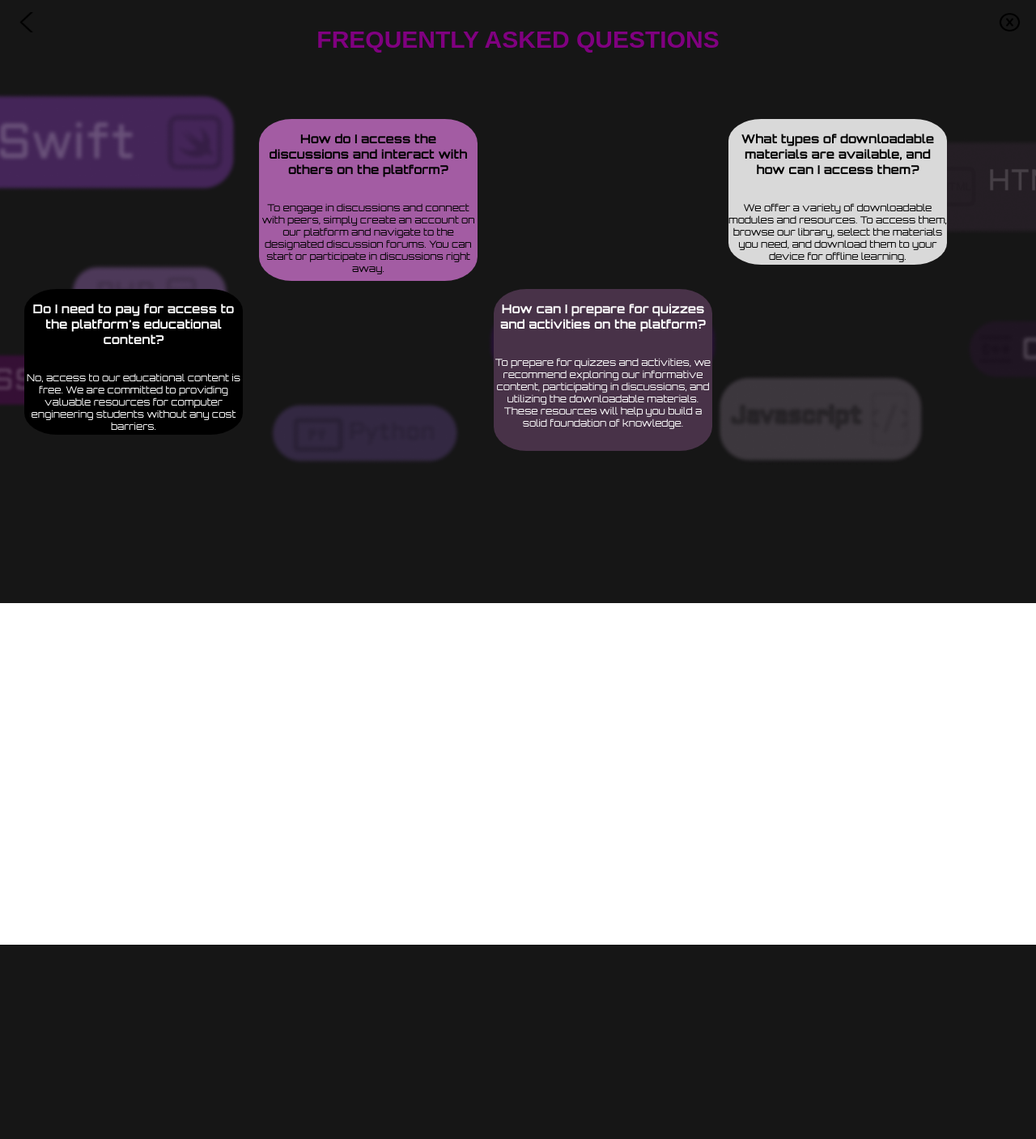
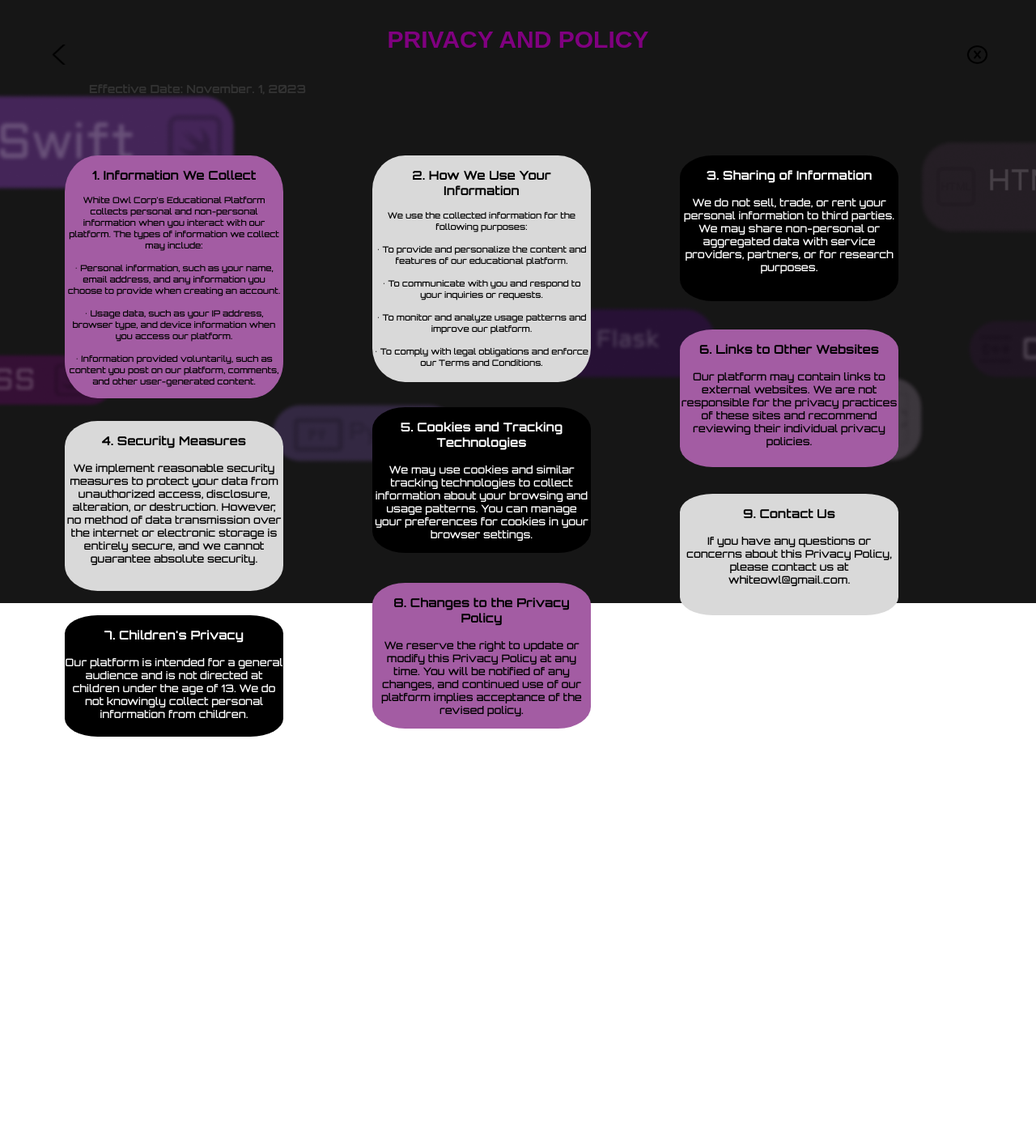
Before and after one commit to Helelelu/flask, a Flask app: page /pap in a window 1280 px wide. Shown: the part 55-1462 px from the top of the page at 81% size. Before the commit the page ends 1222 px from the top, so only its background shows below. Run offline with Flask 3, Linux system fonts and the light colour scheme; some web fonts are replaced.

Commit message:
navbar updates

```diff
--- a/READY CET GO/templates/PAP.html
+++ b/READY CET GO/templates/PAP.html
@@ -4,17 +4,12 @@
 <head>
     <meta charset="UTF-8">
     <meta http-equiv="X-UA-Compatible" content="IE=edge">
-    <title>Frequently Asked Questions</title>
-    <link rel="stylesheet" href="../styles/header.css">
-    <link rel="stylesheet" href="../styles/general.css">
-    <link rel="stylesheet" href="../styles/side-bar.css">
-    <link rel="stylesheet" href="../styles/sidebar-expand.css">
-    <link rel="stylesheet" href="faq.css">
+    <title>Privacy and Policy</title>
     <link rel="stylesheet" type="text/css" href="{{ url_for('static', filename= 'header.css')}}">
     <link rel="stylesheet" type="text/css" href="{{ url_for('static', filename= 'general.css')}}">
     <link rel="stylesheet" type="text/css" href="{{ url_for('static', filename= 'side-bar.css')}}">
     <link rel="stylesheet" type="text/css" href="{{ url_for('static', filename= 'sidebar-expand.css')}}">
-    <link rel="stylesheet" type="text/css" href="{{ url_for('static', filename= 'faq.css')}}">
+    <link rel="stylesheet" type="text/css" href="{{ url_for('static', filename= 'PAP.css')}}">
     <link rel="stylesheet" type="text/css" href="{{ url_for('static', filename= 'styles.css')}}">
 
     <link href="https://cdn.jsdelivr.net/npm/remixicon@3.5.0/fonts/remixicon.css" rel="stylesheet">
@@ -43,7 +38,7 @@
       position: absolute;
       background-color: #f9f9f9;
       min-width: 300px;
-            box-shadow: 0 8px 16px rgba(0, 0, 0, 0.2);
+      box-shadow: 0 8px 16px rgba(0,0,0,0.2);
       z-index: 1;
       right: 0;
       margin-top: 13em;
@@ -63,10 +58,9 @@
 
     .dropdown a:hover {
       background-color: #C35CA3;
-            color: white;
+      color:white;
       border-radius: 20px;
     }
-
     .edit-profile-container {
   max-width: 700px;
   margin: 0 auto;
@@ -85,6 +79,8 @@
   margin-bottom: 20px;
 }
 
+
+/* Image Upload Styles */
 .image-upload {
   margin-bottom: 20px;
 }
@@ -147,7 +143,6 @@
 
     </style>
 </head>
-
 <body>
     <!--!!!!!!!!HEADER!!!!!!!!!-->
     <nav>
@@ -177,6 +172,9 @@
         </a>
     </nav>
 
+<!-- MAIN CONTENT-->
+
+<div class="main-content">
     <div class="button-container">
         <div class="back-btn" onclick="goBack()">
             <img src="static/img/back btn.png" alt="back-button">
@@ -185,37 +183,57 @@
             <img src="static/img/exit btn.png" alt="exit-button">
         </div>
     </div>
-
-    <!-- MAIN CONTENT -->
-
-    <div class="main-content">
-        <h2 class="title">FREQUENTLY ASKED QUESTIONS</h2>
+    <h2 class="title">PRIVACY AND POLICY</h2>
+    <h3 class="date">Effective Date: November. 1, 2023</h3>
 </div>
 
 <div class="parent">
+    <div class="div1">
+        <p class="topic">1. Information We Collect</p><br>
 
-        <div class="parent">
-            <div class="div1">
-                <p class="topic">How do I access the discussions and interact with others on the platform?</p><br><br>
-                <p class="text">To engage in discussions and connect with peers, simply create an account on our platform and navigate to the designated discussion forums. You can start or participate in discussions right away.</p>
+       <p class="intro"> White Owl Corp's Educational Platform collects personal and non-personal information when you interact with our platform. The types of information we collect may include:</p><br>
+       <p> • Personal information, such as your name, email address, and any information you choose to provide when creating an account.</p><br>
+       <p> • Usage data, such as your IP address, browser type, and device information when you access our platform.</p><br>
+       <p> • Information provided voluntarily, such as content you post on our platform, comments, and other user-generated content.</p>
     </div>
-
     <div class="div2">
-                <p class="topic1">Do I need to pay for access to the platform's educational content?</p><br><br>
-                <p class="white">No, access to our educational content is free. We are committed to providing valuable resources for computer engineering students without any cost barriers.</p>
+        <p class="topic">2. How We Use Your <br>Information</p><br>
+    <p>We use the collected information for the following purposes:</p><br>
+    <p> • To provide and personalize the content and features of our educational platform.</p><br>
+    <p> • To communicate with you and respond to your inquiries or requests.</p><br>
+    <p> • To monitor and analyze usage patterns and improve our platform.</p><br>
+    <p> • To comply with legal obligations and enforce our Terms and Conditions.</p>
     </div>
-
     <div class="div3">
-                <p class="topic">What types of downloadable materials are available, and how can I access them?</p><br><br>
-                <p class="text">We offer a variety of downloadable modules and resources. To access them, browse our library, select the materials you need, and download them to your device for offline learning.</p>
+        <p class="topic1">3. Sharing of Information</p><br>
+        <p class="content">We do not sell, trade, or rent your personal information to third parties. We may share non-personal or aggregated data with service providers, partners, or for research purposes.</p>
     </div>
-
     <div class="div4">
-                <p class="topic1">How can I prepare for quizzes and activities on the platform?</p><br><br>
-                <p class="white">To prepare for quizzes and activities, we recommend exploring our informative content, participating in discussions, and utilizing the downloadable materials. These resources will help you build a solid foundation of knowledge.</p>
+        <p class="topic">4. Security Measures</p><br>
+        <p>We implement reasonable security measures to protect your data from unauthorized access, disclosure, alteration, or destruction. However, no method of data transmission over the internet or electronic storage is entirely secure, and we cannot guarantee absolute security.</p>
+    </div>
+    <div class="div5">
+        <p class="topic1">5. Cookies and Tracking Technologies</p><br>
+        <p class="content">We may use cookies and similar tracking technologies to collect information about your browsing and usage patterns. You can manage your preferences for cookies in your browser settings.</p>
+    </div>
+    <div class="div6">
+        <p class="topic">6. Links to Other Websites</p><br>
+        <p>
+            Our platform may contain links to external websites. We are not responsible for the privacy practices of these sites and recommend reviewing their individual privacy policies.</p>
+    </div>
+    <div class="div7">
+        <p class="topic1">7. Children's Privacy</p><br>
+        <p class="content">Our platform is intended for a general audience and is not directed at children under the age of 13. We do not knowingly collect personal information from children.</p>
+    </div>
+    <div class="div8">
+        <p class="topic">8. Changes to the Privacy Policy</p><br>
+        <p>We reserve the right to update or modify this Privacy Policy at any time. You will be notified of any changes, and continued use of our platform implies acceptance of the revised policy.</p>
+    </div>
+    <div class="div9">
+        <p class="topic">9. Contact Us</p><br>
+        <p>If you have any questions or concerns about this Privacy Policy, please contact us at whiteowl@gmail.com.</p>
     </div>
     </div>
-
 
 <script>
     function goBack() {
@@ -225,18 +243,17 @@
 
     function redirectToHome() {
         // Implement the logic to redirect to the home page
-                window.location.href = "../intro page/index.html";
+        window.location.href = "{{ url_for('home')}}";
     }
 </script>
 
 </body>
-
 </html>
 <script>
     const side_expand = document.querySelector('.sidebar-expand');
     const page_expand = document.querySelector('body');
     const side_disappear = document.querySelector('.side-bar');
-    document.querySelector('.menu-toggle').onclick = function() {
+    document.querySelector('.menu-toggle').onclick = function(){
         this.classList.toggle('active');
         side_expand.classList.toggle('active');
         page_expand.classList.toggle('active');
```
Lines whose indentation alone changed are shown as unchanged.
